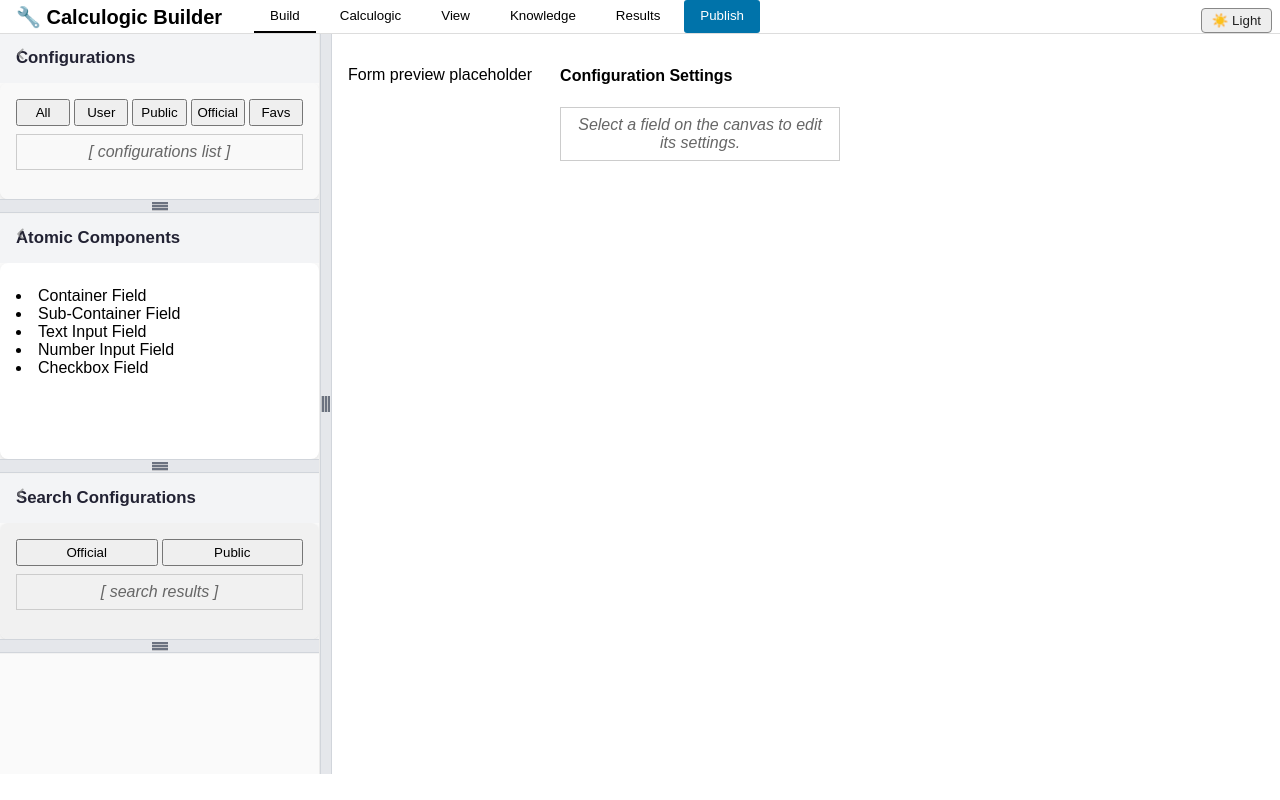
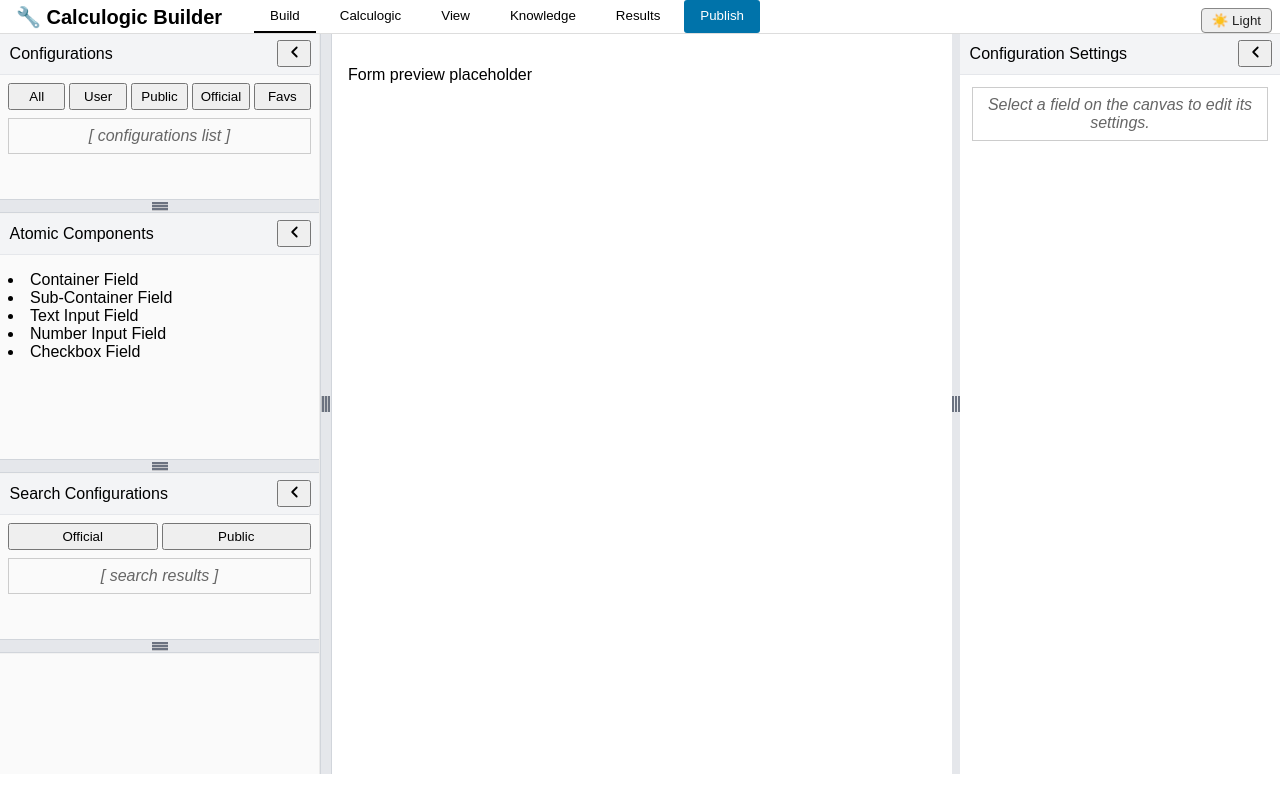
Before and after one commit to HCAToolkit/Calculogic_React_App, a React (Vite) app: page / in a window 1280 px wide. Built offline with nearby package versions, Linux system fonts and the light colour scheme.

Commit message:
Refactor BuildTab: custom SectionPanel layout, grips, and persistence

```diff
--- a/src/tabs/BuildTab.css
+++ b/src/tabs/BuildTab.css
@@ -123,6 +123,7 @@
   justify-content: space-between; /* place chevron and title apart */
   padding: 0.4rem 0.6rem;
   background: var(--header-bg, #f3f4f6);
+  border-bottom: 1px solid #e5e7eb;
   box-sizing: border-box;
   gap: 8px;
 }
@@ -262,7 +263,52 @@
   background-color: #d1d5db;
 }
 
-/* Keep existing focus-visible rule elsewhere (no change needed) */
+/* Right panel grip (vertical) — similar visual treatment to left-panel-grip */
+.right-panel-grip {
+  width: 8px;
+  background-color: #e5e7eb;
+  cursor: col-resize;
+  position: relative;
+  display: flex;
+  align-items: center;
+  justify-content: center;
+}
+.right-panel-grip::before {
+  content: "";
+  position: absolute;
+  top: 50%;
+  left: 50%;
+  width: 16px;
+  height: 8px;
+  transform: translate(-50%, -50%) rotate(90deg);
+  background-repeat: no-repeat;
+  background-image:
+    linear-gradient(#6b7280, #6b7280),
+    linear-gradient(#6b7280, #6b7280),
+    linear-gradient(#6b7280, #6b7280);
+  background-size: 16px 2px, 16px 2px, 16px 2px;
+  background-position:
+    center calc(50% - 3px),
+    center center,
+    center calc(50% + 3px);
+}
+.right-panel-grip:hover::before,
+.right-panel-grip:focus::before {
+  filter: brightness(0.8);
+}
+.right-panel-grip:hover,
+.right-panel-grip:focus {
+  background-color: #d1d5db;
+}
+
+/* Ensure focus-visible outlines for all grips */
+.section-grip:focus-visible,
+.left-panel-grip:focus-visible,
+.right-panel-grip:focus-visible {
+  outline: 2px solid #2563eb;
+  outline-offset: 1px;
+}
+
 /* ==========================================================================
    ATOMIC CONTROLS PANEL
    ========================================================================== */
@@ -1054,7 +1100,7 @@ body.dark .section-collapse-btn:hover,
 }
 
 /* ==========================================================================
-   ATOMIC COMPONENTS SECTION (ID: acs)
+   ATOMIC COMPONENTS SECTION (ID: acs
    ========================================================================== */
 
 #acs {
@@ -1076,3 +1122,5 @@ body.dark .section-collapse-btn:hover,
   border-radius: 8px;
   box-shadow: 0 2px 4px rgba(0, 0, 0, 0.1);
 }
+
+/* No additional CSS changes needed; inline styles toggle transitions during drag. */
--- a/src/tabs/BuildTab.tsx
+++ b/src/tabs/BuildTab.tsx
@@ -1,22 +1,27 @@
-import { useEffect, useRef, useState } from 'react';
+import React, { useEffect, useRef, useState } from 'react';
 import './BuildTab.css';
 
 function ChevronLeftIcon({ style }: { style?: React.CSSProperties }) {
   return (
     <svg width="18" height="18" viewBox="0 0 20 20" style={style} aria-hidden="true" focusable="false">
-      <polyline points="13 5 8 10 13 15" fill="none" stroke="currentColor" strokeWidth="2" strokeLinecap="round" strokeLinejoin="round"/>
+      <polyline points="13 5 8 10 13 15" fill="none" stroke="currentColor" strokeWidth="2" strokeLinecap="round" strokeLinejoin="round" />
     </svg>
   );
 }
 function ChevronRightIcon({ style }: { style?: React.CSSProperties }) {
   return (
     <svg width="18" height="18" viewBox="0 0 20 20" style={style} aria-hidden="true" focusable="false">
-      <polyline points="7 5 12 10 7 15" fill="none" stroke="currentColor" strokeWidth="2" strokeLinecap="round" strokeLinejoin="round"/>
+      <polyline points="7 5 12 10 7 15" fill="none" stroke="currentColor" strokeWidth="2" strokeLinecap="round" strokeLinejoin="round" />
     </svg>
   );
 }
 
 type SectionId = 'cs' | 'acs' | 'scs';
+type SectionState = { height: number; collapsed: boolean };
+
+function clamp(n: number, a: number, b: number) {
+  return Math.max(a, Math.min(b, n));
+}
 
 interface SectionPanelProps {
   id: SectionId;
@@ -28,121 +33,111 @@ interface SectionPanelProps {
 
 function SectionPanel({ id, title, initialHeight = 200, children, showGrip = true }: SectionPanelProps) {
   const storageKey = `section-${id}-state`;
-  const panelRef = useRef<HTMLDivElement | null>(null);
-  const prevHeightRef = useRef<number | null>(null);
-  const startYRef = useRef(0);
-  const startHRef = useRef(0);
-  const rafRef = useRef<number | null>(null);
+  const ref = useRef<HTMLDivElement | null>(null);
+  const lastY = useRef<number | null>(null);
+  const prevHeight = useRef<number | null>(null);
+  const [isDragging, setIsDragging] = useState(false);
 
-  const [state, setState] = useState<{ height: number; collapsed: boolean }>(() => {
+  const [state, setState] = useState<SectionState>(() => {
     try {
       const raw = localStorage.getItem(storageKey);
       if (raw) {
         const parsed = JSON.parse(raw);
-        if (typeof parsed.height === 'number' && typeof parsed.collapsed === 'boolean') {
-          return { height: parsed.height, collapsed: parsed.collapsed };
-        }
+        if (typeof parsed.height === 'number' && typeof parsed.collapsed === 'boolean') return parsed;
       }
     } catch {}
     return { height: initialHeight, collapsed: false };
   });
 
-  // persist
   useEffect(() => {
-    try {
-      localStorage.setItem(storageKey, JSON.stringify(state));
-    } catch {}
+    try { localStorage.setItem(storageKey, JSON.stringify(state)); } catch {}
   }, [storageKey, state]);
 
   function toggleCollapse() {
     setState(s => {
       if (!s.collapsed) {
-        prevHeightRef.current = s.height;
+        prevHeight.current = s.height;
         return { ...s, collapsed: true, height: 32 };
       } else {
-        const restored = Math.max(prevHeightRef.current ?? initialHeight, 120);
+        const restored = Math.max(prevHeight.current ?? initialHeight, 120);
         return { ...s, collapsed: false, height: restored };
       }
     });
   }
 
-  function startResize(clientY: number) {
-    if (!panelRef.current) return;
-    startYRef.current = clientY;
-    startHRef.current = panelRef.current.getBoundingClientRect().height;
+  function startDrag(clientY: number) {
+    if (!ref.current) return;
+    lastY.current = clientY;
+    setIsDragging(true);
+    document.body.style.userSelect = 'none';
+
     function onMove(ev: MouseEvent | TouchEvent) {
       const client = (ev as TouchEvent).touches ? (ev as TouchEvent).touches[0].clientY : (ev as MouseEvent).clientY;
-      const dy = client - startYRef.current;
-      if (rafRef.current) cancelAnimationFrame(rafRef.current);
-      rafRef.current = requestAnimationFrame(() => {
+      const prev = lastY.current ?? client;
+      const delta = client - prev;
+      lastY.current = client;
       setState(s => {
         const min = 32;
-          const parent = panelRef.current?.parentElement;
+        const parent = ref.current?.parentElement;
         const parentH = parent ? parent.getBoundingClientRect().height : 1000;
         const max = Math.max(min, parentH - 2 * min);
-          const newH = Math.max(min, Math.min(max, Math.round(startHRef.current + dy)));
+        const newH = clamp(Math.round(s.height + delta), min, max);
         return { ...s, height: newH, collapsed: newH <= min };
       });
-      });
     }
+
     function onUp() {
       window.removeEventListener('mousemove', onMove as any);
       window.removeEventListener('touchmove', onMove as any);
       window.removeEventListener('mouseup', onUp);
       window.removeEventListener('touchend', onUp);
-      if (rafRef.current) cancelAnimationFrame(rafRef.current);
-      rafRef.current = null;
+      lastY.current = null;
+      setIsDragging(false);
+      document.body.style.userSelect = '';
     }
+
     window.addEventListener('mousemove', onMove as any, { passive: true });
     window.addEventListener('touchmove', onMove as any, { passive: true });
     window.addEventListener('mouseup', onUp);
     window.addEventListener('touchend', onUp);
   }
 
-  function onGripMouseDown(e: React.MouseEvent) {
-    e.preventDefault();
-    startResize(e.clientY);
-  }
-  function onGripTouchStart(e: React.TouchEvent) {
-    startResize(e.touches[0].clientY);
-  }
-  function onGripKeyDown(e: React.KeyboardEvent) {
+  function onMouseDown(e: React.MouseEvent) { e.preventDefault(); startDrag(e.clientY); }
+  function onTouchStart(e: React.TouchEvent) { startDrag(e.touches[0].clientY); }
+  function onGripKey(e: React.KeyboardEvent) {
     const step = e.shiftKey ? 24 : 8;
     if (e.key === 'ArrowUp' || e.key === 'ArrowDown') {
       e.preventDefault();
       setState(s => {
         const min = 32;
-        const parent = panelRef.current?.parentElement;
+        const parent = ref.current?.parentElement;
         const parentH = parent ? parent.getBoundingClientRect().height : 1000;
         const max = Math.max(min, parentH - 2 * min);
         const delta = e.key === 'ArrowUp' ? -step : step;
-        const newH = Math.max(min, Math.min(max, s.height + delta));
+        const newH = clamp(s.height + delta, min, max);
         return { ...s, height: newH, collapsed: newH <= min };
       });
     }
   }
 
+  const style: React.CSSProperties = { height: state.height, transition: isDragging ? 'none' : 'height 160ms ease' };
+
   return (
-    <div
-      ref={panelRef}
-      className={`section-panel ${state.collapsed ? 'collapsed' : ''}`}
-      style={{ height: state.height, transition: 'height 160ms ease' }}
-    >
-      <div className="section-header">
+    <div ref={ref} className={`section-panel ${state.collapsed ? 'collapsed' : ''}`} style={style}>
+      <header className="section-header">
+        <span className="section-title">{title}</span>
         <button
-          className="section-collapse-btn"
-          role="button"
-          aria-controls={id}
+          className="toggle-btn"
+          aria-controls={`${id}-content`}
           aria-expanded={!state.collapsed}
           onClick={toggleCollapse}
           title={state.collapsed ? `Expand ${title}` : `Collapse ${title}`}
         >
           {state.collapsed ? <ChevronRightIcon /> : <ChevronLeftIcon />}
         </button>
-        <h4 id={`${id}-title`}>{title}</h4>
-      </div>
+      </header>
 
-      <div id={id} className="section-content" aria-hidden={state.collapsed} style={{ overflow: 'auto', flex: 1 }}>
+      <div id={`${id}-content`} className="section-content" aria-hidden={state.collapsed}>
         {children}
       </div>
 
@@ -152,9 +147,9 @@ function SectionPanel({ id, title, initialHeight = 200, children, showGrip = tru
           role="separator"
           aria-orientation="horizontal"
           tabIndex={0}
-          onMouseDown={onGripMouseDown}
-          onTouchStart={onGripTouchStart}
-          onKeyDown={onGripKeyDown}
+          onMouseDown={onMouseDown}
+          onTouchStart={onTouchStart}
+          onKeyDown={onGripKey}
           aria-label={`Resize ${title}`}
         />
       )}
@@ -163,89 +158,146 @@ function SectionPanel({ id, title, initialHeight = 200, children, showGrip = tru
 }
 
 export default function BuildTab() {
-  // left panel width with persistence
-  const leftKey = 'left-panel-width';
+  // left panel width
+  const LEFT_KEY = 'left-panel-width';
   const [leftWidth, setLeftWidth] = useState<number>(() => {
     try {
-      const raw = localStorage.getItem(leftKey);
-      return raw ? Math.max(160, Math.min(800, Number(raw))) : 320;
-    } catch {
-      return 320;
-    }
+      const raw = localStorage.getItem(LEFT_KEY);
+      return raw ? clamp(Number(raw), 160, Math.max(160, window.innerWidth - 320)) : 320;
+    } catch { return 320; }
   });
-  const startXRef = useRef(0);
-  const startWRef = useRef(leftWidth);
-  const rafRef = useRef<number | null>(null);
+  const [leftDragging, setLeftDragging] = useState(false);
+  const lastLeftX = useRef<number | null>(null);
 
-  useEffect(() => {
-    try {
-      localStorage.setItem(leftKey, String(leftWidth));
-    } catch {}
-  }, [leftWidth]);
+  useEffect(() => { try { localStorage.setItem(LEFT_KEY, String(leftWidth)); } catch {} }, [leftWidth]);
 
-  function startLeftResize(clientX: number) {
-    startXRef.current = clientX;
-    startWRef.current = leftWidth;
+  function startLeftDrag(clientX: number) {
+    lastLeftX.current = clientX;
+    setLeftDragging(true);
+    document.body.style.userSelect = 'none';
+
     function onMove(ev: MouseEvent | TouchEvent) {
       const client = (ev as TouchEvent).touches ? (ev as TouchEvent).touches[0].clientX : (ev as MouseEvent).clientX;
-      const dx = client - startXRef.current;
-      if (rafRef.current) cancelAnimationFrame(rafRef.current);
-      rafRef.current = requestAnimationFrame(() => {
+      const prev = lastLeftX.current ?? client;
+      const delta = client - prev;
+      lastLeftX.current = client;
+      setLeftWidth(w => {
         const min = 160;
         const max = Math.max(min, window.innerWidth - 320);
-        const newW = Math.max(min, Math.min(max, Math.round(startWRef.current + dx)));
-        setLeftWidth(newW);
+        return clamp(Math.round(w + delta), min, max);
       });
     }
+
     function onUp() {
       window.removeEventListener('mousemove', onMove as any);
       window.removeEventListener('touchmove', onMove as any);
       window.removeEventListener('mouseup', onUp);
       window.removeEventListener('touchend', onUp);
-      if (rafRef.current) cancelAnimationFrame(rafRef.current);
-      rafRef.current = null;
+      lastLeftX.current = null;
+      setLeftDragging(false);
+      document.body.style.userSelect = '';
     }
+
     window.addEventListener('mousemove', onMove as any, { passive: true });
     window.addEventListener('touchmove', onMove as any, { passive: true });
     window.addEventListener('mouseup', onUp);
     window.addEventListener('touchend', onUp);
   }
 
-  function onLeftGripMouseDown(e: React.MouseEvent) {
-    e.preventDefault();
-    startLeftResize(e.clientX);
-  }
-  function onLeftGripTouchStart(e: React.TouchEvent) {
-    startLeftResize(e.touches[0].clientX);
-  }
-  function onLeftGripKeyDown(e: React.KeyboardEvent) {
+  function onLeftGripMouseDown(e: React.MouseEvent) { e.preventDefault(); startLeftDrag(e.clientX); }
+  function onLeftGripTouchStart(e: React.TouchEvent) { startLeftDrag(e.touches[0].clientX); }
+  function onLeftGripKey(e: React.KeyboardEvent) {
     const step = e.shiftKey ? 32 : 8;
     if (e.key === 'ArrowLeft' || e.key === 'ArrowRight') {
       e.preventDefault();
-      setLeftWidth(w => {
-        const min = 160;
-        const max = Math.max(min, window.innerWidth - 320);
-        const delta = e.key === 'ArrowLeft' ? -step : step;
-        return Math.max(min, Math.min(max, w + delta));
-      });
+      setLeftWidth(w => clamp(w + (e.key === 'ArrowLeft' ? -step : step), 160, Math.max(160, window.innerWidth - 320)));
     }
   }
 
+  // right panel width + collapse
+  const RIGHT_KEY = 'right-panel-state';
+  const [right, setRight] = useState<{ width: number; collapsed: boolean }>(() => {
+    try { const raw = localStorage.getItem(RIGHT_KEY); if (raw) return JSON.parse(raw); } catch {}
+    return { width: 320, collapsed: false };
+  });
+  useEffect(() => { try { localStorage.setItem(RIGHT_KEY, JSON.stringify(right)); } catch {} }, [right]);
+
+  const [rightDragging, setRightDragging] = useState(false);
+  const lastRightX = useRef<number | null>(null);
+  const prevRightWidth = useRef<number | null>(null);
+
+  function startRightDrag(clientX: number) {
+    lastRightX.current = clientX;
+    setRightDragging(true);
+    document.body.style.userSelect = 'none';
+
+    function onMove(ev: MouseEvent | TouchEvent) {
+      const client = (ev as TouchEvent).touches ? (ev as TouchEvent).touches[0].clientX : (ev as MouseEvent).clientX;
+      const prev = lastRightX.current ?? client;
+      const delta = prev - client; // invert so dragging left increases width
+      lastRightX.current = client;
+      setRight(r => {
+        const min = 40;
+        const max = Math.max(160, window.innerWidth - 320);
+        return { ...r, width: clamp(Math.round(r.width + delta), min, max) };
+      });
+    }
+
+    function onUp() {
+      window.removeEventListener('mousemove', onMove as any);
+      window.removeEventListener('touchmove', onMove as any);
+      window.removeEventListener('mouseup', onUp);
+      window.removeEventListener('touchend', onUp);
+      lastRightX.current = null;
+      setRightDragging(false);
+      document.body.style.userSelect = '';
+    }
+
+    window.addEventListener('mousemove', onMove as any, { passive: true });
+    window.addEventListener('touchmove', onMove as any, { passive: true });
+    window.addEventListener('mouseup', onUp);
+    window.addEventListener('touchend', onUp);
+  }
+
+  function onRightGripMouseDown(e: React.MouseEvent) { e.preventDefault(); startRightDrag(e.clientX); }
+  function onRightGripTouchStart(e: React.TouchEvent) { startRightDrag(e.touches[0].clientX); }
+  function onRightGripKey(e: React.KeyboardEvent) {
+    const step = e.shiftKey ? 32 : 8;
+    if (e.key === 'ArrowLeft' || e.key === 'ArrowRight') {
+      e.preventDefault();
+      setRight(r => ({ ...r, width: clamp(r.width + (e.key === 'ArrowLeft' ? step : -step), 40, Math.max(160, window.innerWidth - 320)) }));
+    }
+  }
+
+  function toggleRightCollapse() {
+    setRight(r => {
+      if (!r.collapsed) {
+        prevRightWidth.current = r.width;
+        return { ...r, collapsed: true, width: 40 };
+      } else {
+        const restored = Math.max(prevRightWidth.current ?? 320, 200);
+        return { ...r, collapsed: false, width: restored };
+      }
+    });
+  }
+
+  const leftStyle: React.CSSProperties = { width: leftWidth, transition: leftDragging ? 'none' : 'width 160ms ease' };
+  const rightStyle: React.CSSProperties = { width: right.width, transition: rightDragging ? 'none' : 'width 160ms ease' };
+
   return (
     <div className="build-container">
-      {/* Header */}
       <header className="builder-header">
         <h1>🔧 Calculogic Builder</h1>
         <nav className="main-tabs">
-          {['Build', 'Calculogic', 'View', 'Knowledge', 'Results'].map((tab) => (
-            <button key={tab} className={tab === 'Build' ? 'tab active' : 'tab'}>{tab}</button>
+          {['Build', 'Calculogic', 'View', 'Knowledge', 'Results'].map(t => (
+            <button key={t} className={t === 'Build' ? 'tab active' : 'tab'}>{t}</button>
           ))}
           <button className="tab publish">Publish</button>
         </nav>
       </header>
 
       <div className="split-container">
-        <div className="left-panel" style={{ width: leftWidth }}>
+        <div className="left-panel" style={leftStyle}>
           <SectionPanel id="cs" title="Configurations" initialHeight={180}>
             <div className="button-group">
               {['All', 'User', 'Public', 'Official', 'Favs'].map(t => <button key={t}>{t}</button>)}
@@ -278,18 +330,43 @@ export default function BuildTab() {
           tabIndex={0}
           onMouseDown={onLeftGripMouseDown}
           onTouchStart={onLeftGripTouchStart}
-          onKeyDown={onLeftGripKeyDown}
+          onKeyDown={onLeftGripKey}
           aria-label="Resize left panel"
         />
 
-        <div className="center-panel">
+        <div style={{ display: 'flex', flex: '1 1 auto', minWidth: 0, alignItems: 'stretch' }}>
+          <div className="center-panel" style={{ flex: 1, minWidth: 0 }}>
             <div className="canvas-inner"><p>Form preview placeholder</p></div>
           </div>
 
-        <div className="right-panel">
-          <div className="config-settings">
-            <h4>Configuration Settings</h4>
+          <div
+            className="right-panel-grip"
+            role="separator"
+            aria-orientation="vertical"
+            tabIndex={0}
+            onMouseDown={onRightGripMouseDown}
+            onTouchStart={onRightGripTouchStart}
+            onKeyDown={onRightGripKey}
+            aria-label="Resize right panel"
+          />
+
+          <div className="right-panel" style={rightStyle}>
+            <header className="section-header">
+              <span className="section-title">Configuration Settings</span>
+              <button
+                className="toggle-btn"
+                aria-controls="right-panel-content"
+                aria-expanded={!right.collapsed}
+                onClick={toggleRightCollapse}
+                title={right.collapsed ? 'Expand Configuration Settings' : 'Collapse Configuration Settings'}
+              >
+                {right.collapsed ? <ChevronRightIcon /> : <ChevronLeftIcon />}
+              </button>
+            </header>
+
+            <div id="right-panel-content" style={{ display: right.collapsed ? 'none' : 'block', padding: 12 }}>
               <div className="box placeholder">Select a field on the canvas to edit its settings.</div>
+            </div>
           </div>
         </div>
       </div>
```
Lines whose indentation alone changed are shown as unchanged.
